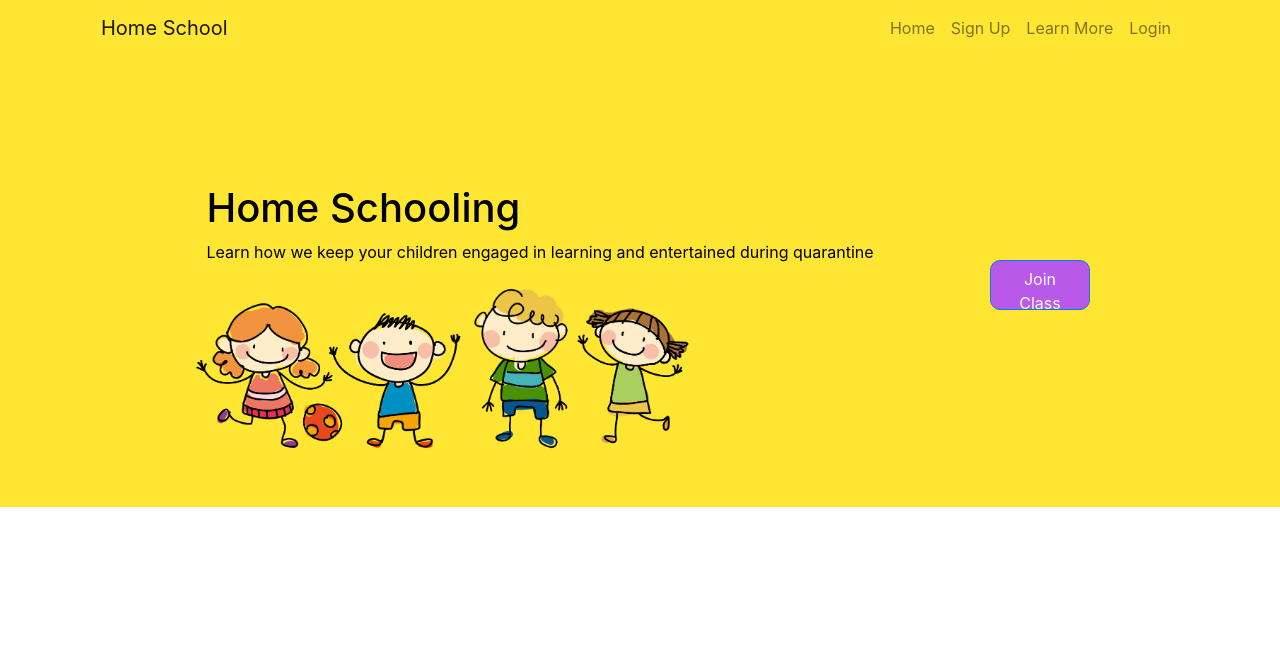
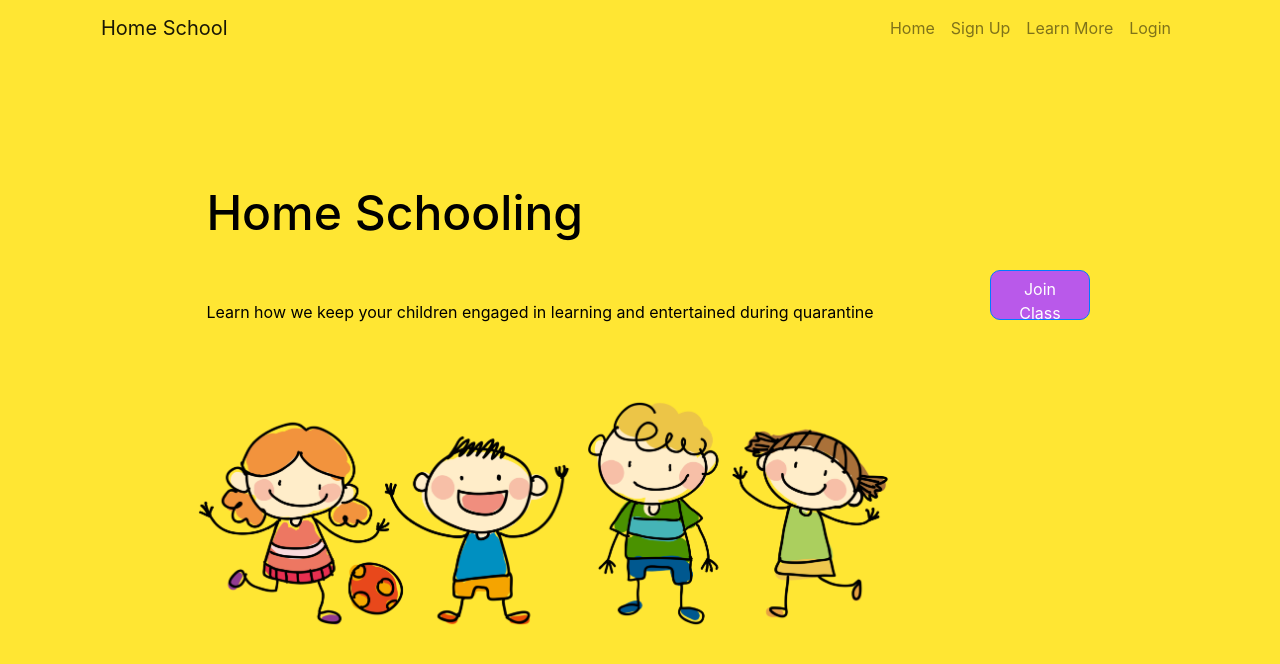
Before and after one commit to DhruvMehandiratta/Covid9Team-NAInternHackathon, a React (Create React App) app in the folder my-app/: page /home in a window 1280 px wide. Shown: the top 664 px of the page. Built offline with nearby package versions, Linux system fonts and the light colour scheme.

Commit message:
fixed layout

```diff
--- a/my-app/src/App.css
+++ b/my-app/src/App.css
@@ -1,6 +1,8 @@
 .main-container {
   background-color: #ffe633;
   width: 100%;
+  height: 100vh;
+  overflow: hidden;
 }
 
 .home-navbar {
--- a/my-app/src/Components/LandingPage/LandingPage.css
+++ b/my-app/src/Components/LandingPage/LandingPage.css
@@ -40,17 +40,18 @@
     position: relative;
     top: 200px;
     left: 200px;
+    font-size: xxx-large;
   }
 
   .main-text {
     position: relative;
-    top: 200px;
+    top: 250px;
     left: 200px;
   }
 
   .main-image {
-    width: 500px;
+    width: 700px;
     position: relative;
-    top: -50px;
-    left: 200px;
+    top: 50px;
+    left: 300px;
   }
--- a/my-app/src/Components/LearnMore/LearnMore.css
+++ b/my-app/src/Components/LearnMore/LearnMore.css
@@ -9,8 +9,9 @@
 
 .learn-text {
     position: relative;
-    top: 50px;
-    left: 50px;
+    top: 100px;
+    left: -300px;
+    width: 400px;
   }
 
   .learnContainer {
@@ -27,7 +28,8 @@
 
 .content-container {
     position: relative;
-    left: -100px;
+    left: 100px;
+    top: -300px;
 }
 
 .content-container1 {
--- a/my-app/src/index.css
+++ b/my-app/src/index.css
@@ -1,5 +1,5 @@
 body {
-  background-color: #ffe633;
+  background-color: #ffe633 !important;
   margin: 0;
   font-family: -apple-system, BlinkMacSystemFont, 'Segoe UI', 'Roboto', 'Oxygen',
     'Ubuntu', 'Cantarell', 'Fira Sans', 'Droid Sans', 'Helvetica Neue',
```
